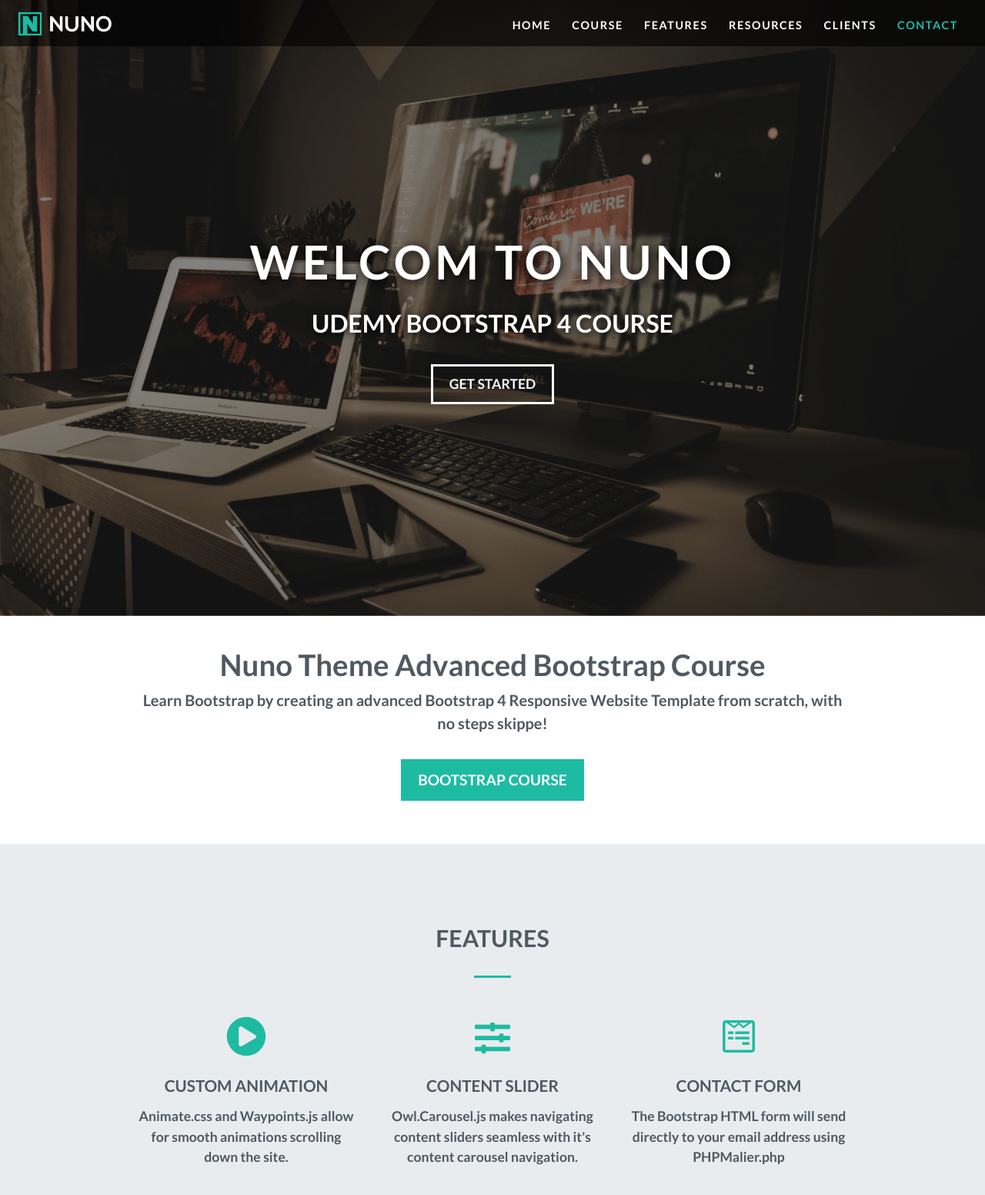
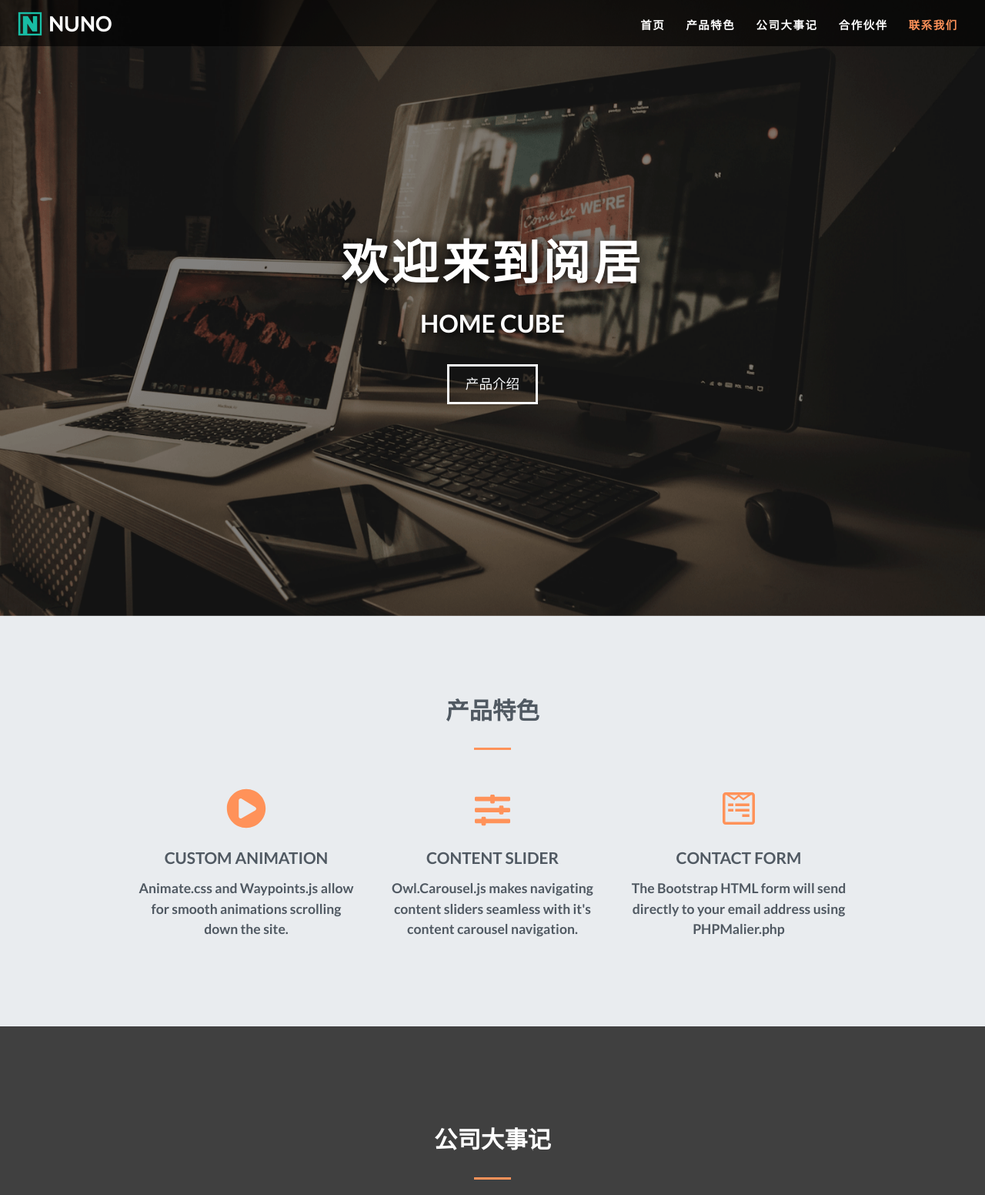
Before and after one commit to ucwLeonardo/Frontend-Theme, a plain HTML site: page static/index.html in a window 1280 px wide. Shown: the top 1552 px of the page at 77% size. Drawn offline with nearby package versions, Linux system fonts and the light colour scheme.

Commit message:
company main page

```diff
--- a/static/index.html
+++ b/static/index.html
@@ -4,7 +4,7 @@
 <head>
 	<meta charset="utf-8">
 	<meta name="viewport" content="width=device-width, initial-scale=1">
-	<title>Nuno - Responsive Bootstrap Theme</title>
+	<title>阅居</title>
 
 
 	<!-- Bootstrap CSS -->
@@ -30,22 +30,19 @@
 			<div class="collapse navbar-collapse" id="navbarResponsive">
 				<ul class="navbar-nav ml-auto">
 					<li class="nav-item">
-						<a class="nav-link" href="#home">Home</a>
+						<a class="nav-link" href="#home">首页</a>
 					</li>
 					<li class="nav-item">
-						<a class="nav-link" href="#course">Course</a>
+						<a class="nav-link" href="#features">产品特色</a>
 					</li>
 					<li class="nav-item">
-						<a class="nav-link" href="#features">Features</a>
+						<a class="nav-link" href="#resources">公司大事记</a>
 					</li>
 					<li class="nav-item">
-						<a class="nav-link" href="#resources">Resources</a>
+						<a class="nav-link" href="#clients">合作伙伴</a>
 					</li>
 					<li class="nav-item">
-						<a class="nav-link" href="#clients">Clients</a>
-					</li>
-					<li class="nav-item">
-						<a class="nav-link" href="#contact">Contact</a>
+						<a class="nav-link" href="#contact">联系我们</a>
 					</li>
 				</ul>
 			</div>
@@ -60,26 +57,13 @@
 			</div>
 		</div>
 		<div class="caption text-center">
-			<h1>Welcom to Nuno</h1>
-			<h3>Udemy Bootstrap 4 Course</h3>
-			<a class="btn btn-outline-light btn-lg" href="#course">Get Started</a>
+			<h1>欢迎来到阅居</h1>
+			<h3>Home Cube</h3>
+			<a class="btn btn-outline-light btn-lg" href="#course">产品介绍</a>
 		</div>
 		<!--- End Landing Page Section -->
 	</div>
 	<!--- End Home Section -->
-
-	<!--- Start Course Section -->
-	<div id="course" class="offset">
-
-		<div class="col-12 narrow text-center">
-			<h1>Nuno Theme Advanced Bootstrap Course</h1>
-			<p class="lead">Learn Bootstrap by creating an advanced Bootstrap 4
-				Responsive Website Template from scratch, with no steps skippe!</p>
-			<a class="btn btn-secondary btn-md" href="http://www.google.com" target="_blank">Bootstrap Course</a>
-		</div>
-
-	</div>
-	<!--- End Course Section -->
 
 	<!--- Start Features Section -->
 	<div id="features" class="offset">
@@ -87,7 +71,7 @@
 		<div class="jumbotron">
 			<div class="narrow text-center">
 				<div class="col-12">
-					<h3 class="heading">Features</h3>
+					<h3 class="heading">产品特色</h3>
 					<div class="heading-underline"></div>
 				</div>
 
@@ -130,7 +114,7 @@
 			<div class="row dark text-center">
 
 				<div class="col-12">
-					<h3 class="heading">Built With Care</h3>
+					<h3 class="heading">公司大事记</h3>
 					<div class="heading-underline"></div>
 				</div>
 
@@ -174,7 +158,7 @@
 		<div class="jumbotron">
 
 			<div class="col-12 text-center">
-				<h3 class="heading">Clients</h3>
+				<h3 class="heading">合作伙伴</h3>
 				<div class="heading-underline"></div>
 			</div>
 
@@ -221,17 +205,11 @@
 
 		</div>
 
-		<div class="col-12 narrow text-center">
-			<p class="lead">Want to learn more about developing Bootstrap Themes?</p>
-			<a class="btn btn-secondary btn-md" href="http://bit.ly/
-			advanced-bootsrtap-course" target="_blank">Bootstrap Course</a>
-		</div>
-
 	</div>
 	<!--- End Clients Section -->
 
 	<!--- Start Contact Section -->
-	<div id="contact" class="offset">
+	<div id="contact">
 
 		<footer>
 			<div class="row justify-content-center">
@@ -241,7 +219,7 @@
 					<p>At our core is a collectoin of design and development solutions
 						that represnet everything your business needs to compete in the
 						mordern marketplace.</p>
-					<strong>Contact Info</strong>
+					<strong>联系方式</strong>
 					<p>(888) 888-8888<br>email@nuno.com</p>
 					<a href="#" target="_blank"><i class="fab fa-facebook-square"></i></a>
 					<a href="#" target="_blank"><i class="fab fa-twitter-square"></i></a>
@@ -249,7 +227,7 @@
 				</div>
 
 				<hr class="socket">
-				&copy; Nuno Theme.
+				&copy; 阅居.
 			</div>
 		</footer>
 
--- a/static/style.css
+++ b/static/style.css
@@ -38,7 +38,7 @@ body {
 
 .navbar-dark .navbar-nav .nav-link.active,
 .navbar-dark .navbar-nav .nav-link:hover {
-    color: #1ebba3;
+    color: #ff9259;
 }
 
 
@@ -100,13 +100,13 @@ body {
     padding: .6rem 1.2rem;
     margin: 1rem;
     color: white;
-    background-color: #1ebba3;
-    border-color: #1ebba3;
+    background-color: #ff9259;
+    border-color: #ff9259;
 }
 
 .btn-secondary:hover {
-    background-color: #189582;
-    border-color: #189582;
+    background-color: #330174;
+    border-color: #330174;
 }
 
 
@@ -128,12 +128,12 @@ h3.heading {
 .heading-underline {
     width: 3rem;
     height: .2rem;
-    background-color: #1ebba3;
+    background-color: #ff9259;
     margin: 0 auto 2rem;
 }
 
 .feature svg.svg-inline--fa {
-    color: #1ebba1;
+    color: #ff9259;
 }
 
 .feature h3 {
@@ -177,12 +177,12 @@ h3.heading {
 }
 
 blockquote .svg-inline--fa {
-    color: #1ebba3;
+    color: #ff9259;
     margin: 1rem;
 }
 
 .clients-hr {
-    border-top: .05rem solid #1ebba3;
+    border-top: .05rem solid #ff9259;
 }
 
 
@@ -210,7 +210,7 @@ footer svg.svg-inline--fa {
 }
 
 footer svg.svg-inline--fa:hover {
-    color: #1ebba3!important;
+    color: #ff9259!important;
 }
 
 hr.socket {
```
